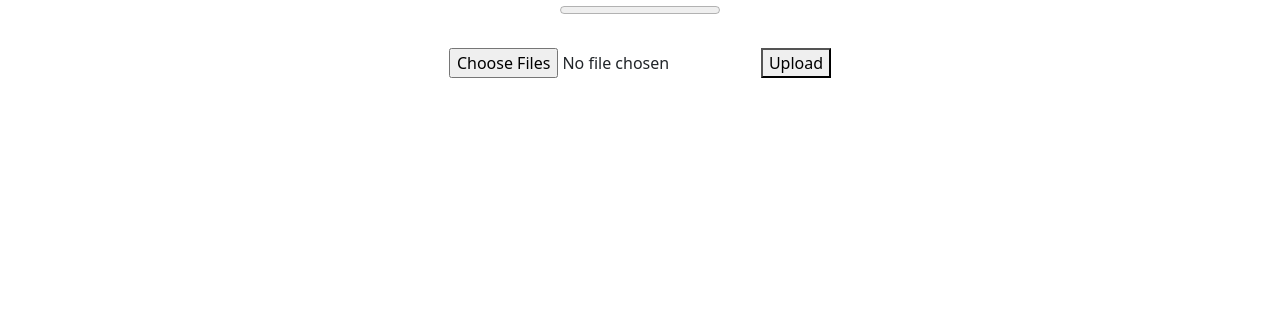
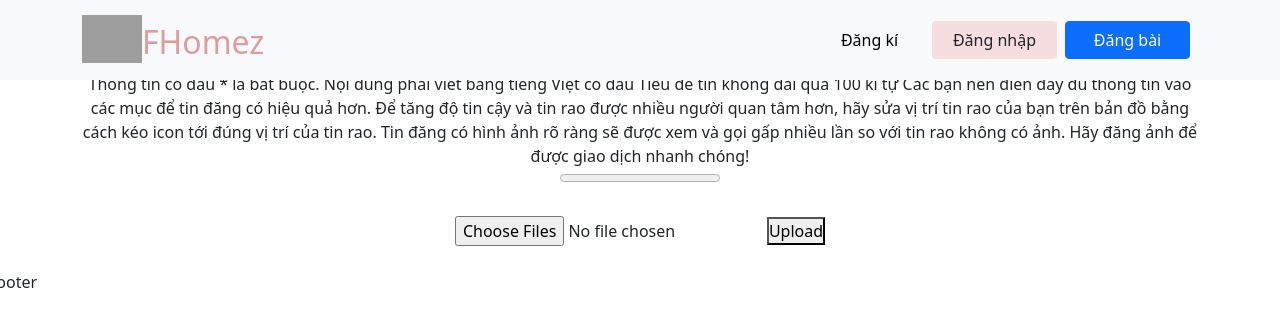
Before and after one commit to NamNgo-2810/FHomez, a React (Create React App) app in the folder frontend/: page /upload in a window 1280 px wide. Shown: the top 326 px of the page. Built offline with nearby package versions, Linux system fonts and the light colour scheme; grey boxes are pictures that could not be loaded.

Commit message:
fix screen have space

```diff
--- a/frontend/src/App.css
+++ b/frontend/src/App.css
@@ -1,3 +1,9 @@
+* {
+  margin: 0;
+  padding: 0;
+  box-sizing: border-box;
+}
+
 .App {
   text-align: center;
 }
--- a/frontend/src/App.js
+++ b/frontend/src/App.js
@@ -7,6 +7,8 @@ import UploadForm from "./components/UploadForm/UploadForm";
 import Chat from "./components/Chat/Chat";
 import { useMemo, useState } from "react";
 import AuthContext from "./contexts/AuthContext";
+import Header from "./components/Header/Header";
+import Footer from "./components/Footer/Footer";
 
 function App() {
   const [currentUser, setCurrentUser] = useState(null);
@@ -24,6 +26,7 @@ function App() {
     <AuthContext.Provider value={authCtxValue}>
       <div className="App">
         <BrowserRouter>
+          <Header></Header>
           <Routes>
             <Route index element={<Home />} />
             <Route path="signup" element={<Register />}>
@@ -34,6 +37,7 @@ function App() {
             <Route path="upload" element={<UploadForm />} />
             <Route path="chat" element={<Chat />} />
           </Routes>
+          <Footer></Footer>
         </BrowserRouter>
       </div>
     </AuthContext.Provider>
--- a/frontend/src/components/Banner/Banner.css
+++ b/frontend/src/components/Banner/Banner.css
@@ -7,7 +7,6 @@
     .banner_container {
         height: calc(100vh - 87.5px);
         padding: 0px;
-        margin: -12px;
         background-color: #f6dddf;
         justify-content: center;
         display: flex;
@@ -16,17 +15,9 @@
     }
 }
 
-/* .banner_container {
-    padding: 15px 0;
-    background-color: #f6dddf;
-    display: flex;
-    flex-direction: column;
-} */
 
 .banner_container .banner_illustration {
-    /* align-items: flex-start; */
     width: 40%;
-
 }
 
 .banner_container .banner_illustration .banner_img {
@@ -40,8 +31,6 @@
     text-align: left;
     margin-top: 12%;
     color: #687a80;
-    /* padding-right: 10px;
-    margin-right: 10px; */
 }
 
 .banner_container .banner_introduction .banner_intro_title {
@@ -69,7 +58,6 @@
     margin-top: 15px;
     font-size: 1.2rem;
     padding: 7px 15px;
-
     background-color: #f6dddf;
     color: #687a80;
     font-weight: 400;
--- a/frontend/src/components/Banner/Banner.jsx
+++ b/frontend/src/components/Banner/Banner.jsx
@@ -2,10 +2,9 @@ import React from 'react'
 import bannerImg from "./bannerimg.jpg"
 import "./Banner.css"
 
-// style={{ backgroundColor: '#f6dddf', padding: '15px', display:'flex', flexDirection:'column'}}
 function Banner() {
   return (
-    <div className="rowBanner">
+    <div className="rowBanner row">
       <div className="banner_container">
         <div className="banner_illustration">
           <img className="banner_img" src={bannerImg} alt="SampleRoom" ></img>
--- a/frontend/src/components/Header/Header.jsx
+++ b/frontend/src/components/Header/Header.jsx
@@ -1,13 +1,18 @@
-import React from "react";
+import React, { useState } from "react";
 import { Link } from "react-router-dom";
+import Login from "../Login/Login";
+import Register from "../Register/Register";
 // import styles from "./Header.module.scss";
 
 function Header() {
+  const [registerShow,setRegisterShow] = useState(false)
+  const [loginShow,setLoginShow] = useState(false)
+
   return (
     // navbar-expand-sm -> Các phần tử hiện thị theo chiều ngang ở màn hình > sm và theo chiều dọc ở màn hình sm
 
-    <div style={{ padding: "0px 32px",height:'80px',position:'fixed',top:'0'}} className="row container-fluid navbar navbar-expand-sm navbar-light bg-light">
-      <div  className="container">
+    <div style={{ height:'80px',position:'fixed',top:'0',zIndex:999}} className="container-fluid navbar navbar-expand-sm navbar-light bg-light">
+      <div className="container">
         <Link
           className="navbar-brand fs-2 fw-normal"
           to="/"
@@ -34,25 +39,24 @@ function Header() {
           <span className="navbar-toggler-icon"></span>
         </button>
         <div className="collapse navbar-collapse" id="navbarMobile">
-          <ul className="navbar-nav mr-auto w-100 flex-row justify-content-end">
+          <ul className="navbar-nav mr-auto w-100 flex-row justify-content-end align-items-center">
             <li className="nav-item active">
-              <Link className="nav-link" to="/signup">
-                <button style={{width: '125px'}} className="btn btn-light btn-block">Đăng kí</button>
-              </Link>
+                <button style={{width: '125px'}} className="btn btn-light btn-block" onClick={() => setRegisterShow(true)}>Đăng kí</button>
             </li>
             <li className="nav-item">
-              <Link className="nav-link" to="/login">
-                <button style={{width: '125px',backgroundColor:'#f6dddf'}} className="btn btn-block">Đăng nhập</button>
-              </Link>
+                <button style={{width: '125px',backgroundColor:'#f6dddf'}} className="btn btn-block"
+                onClick={() => setLoginShow(true)}>Đăng nhập</button>
             </li>
             <li className="nav-item">
-              <Link className="nav-link" to="/login">
+              <Link className="nav-link" to="/upload">
                 <button style={{width: '125px'}} className="btn btn-primary btn-block">Đăng bài</button>
               </Link>
             </li>
           </ul>
         </div>
       </div>
+      <Register show={registerShow} setShow={setRegisterShow}></Register>
+      <Login show={loginShow} setShow={setLoginShow}></Login>
     </div>
   );
 }
--- a/frontend/src/components/Login/Login.jsx
+++ b/frontend/src/components/Login/Login.jsx
@@ -1,4 +1,4 @@
-import React, { useState } from "react";
+import React from "react";
 import { useForm } from "react-hook-form";
 import { yupResolver } from "@hookform/resolvers/yup";
 import * as yup from "yup";
@@ -19,13 +19,8 @@ const validationSchema = yup.object().shape({
   password: yup.string().required("Mật khẩu không được để trống"),
 });
 
-function Login() {
-  // Declare state
-  const [show, setShow] = useState(true);
-  const handleClose = () => setShow(false);
+function Login({show,setShow}) {
 
-  // Make a button to show modal login
-  // const handleShow = () => setShow(true);
 
   // react-hook-form
   const {
@@ -37,7 +32,7 @@ function Login() {
 
   return (
     <>
-      <Modal show={show} onHide={handleClose} className={styles.modal}>
+      <Modal show={show} onHide={() => setShow(false)} className={styles.modal}>
         <Modal.Header closeButton>
           <Modal.Title>Đăng nhập</Modal.Title>
         </Modal.Header>
--- a/frontend/src/components/Register/Register.jsx
+++ b/frontend/src/components/Register/Register.jsx
@@ -33,14 +33,11 @@ const validationSchema = yup.object().shape({
 });
 
 
-function Register() {
+function Register({show,setShow}) {
   // Declare state
-  const [show, setShow] = useState(true);
   const [showPass1, setShowPass1] = useState(false);
   const [showPass2, setShowPass2] = useState(false);
 
-  // Make a button to show modal login
-  // const handleShow = () => setShow(true);
 
   // react-hook-form
   const {
--- a/frontend/src/components/UploadForm/UploadForm.jsx
+++ b/frontend/src/components/UploadForm/UploadForm.jsx
@@ -15,7 +15,7 @@ const UploadForm = () => {
   };
 
   const handleUpload = () => {
-        if(images.length !== 0) {
+    if (images.length !== 0) {
       const promises = [];
       images.forEach((image) => {
         const uploadTask = storage.ref(`images/${image.name}`).put(image);
@@ -46,16 +46,43 @@ const UploadForm = () => {
       Promise.all(promises)
         .then(() => alert("All images uploaded"))
         .catch((err) => console.log(err));
-        }else {
-            alert("Pls choose at least 1 image")
+    } else {
+      alert("Pls choose at least 1 image");
     }
   };
 
-    console.log("images: ", images);
-    console.log("urls", urls);
 
   return (
-        <div>
+    <>
+      <div className="container mt-300">
+        <form>
+          <div class="row align-items-start">
+            <div class="col">One of three columns</div>
+            <div class="col">One of three columns</div>
+            <div class="col">One of three columns</div>
+          </div>
+          <div class="row align-items-center">
+            <div class="col">One of three columns</div>
+            <div class="col">One of three columns</div>
+            <div class="col">One of three columns</div>
+          </div>
+          <div class="row align-items-end">
+            <div class="col">One of three columns</div>
+            <div class="col">One of three columns</div>
+            <div class="col">One of three columns</div>
+          </div>
+        </form>
+
+        <div className="instruction">
+          Thông tin có dấu * là bắt buộc. Nội dung phải viết bằng tiếng Việt có
+          dấu Tiêu đề tin không dài quá 100 kí tự Các bạn nên điền đầy đủ thông
+          tin vào các mục để tin đăng có hiệu quả hơn. Để tăng độ tin cậy và tin
+          rao được nhiều người quan tâm hơn, hãy sửa vị trí tin rao của bạn trên
+          bản đồ bằng cách kéo icon tới đúng vị trí của tin rao. Tin đăng có
+          hình ảnh rõ ràng sẽ được xem và gọi gấp nhiều lần so với tin rao không
+          có ảnh. Hãy đăng ảnh để được giao dịch nhanh chóng!
+        </div>
+      </div>
       <progress value={progress} max="100" />
       <br />
       <br />
@@ -71,7 +98,7 @@ const UploadForm = () => {
           alt="avatar"
         />
       ))}
-        </div>
+    </>
   );
 };
 
--- a/frontend/src/containers/Home.jsx
+++ b/frontend/src/containers/Home.jsx
@@ -1,20 +1,16 @@
 import React from 'react'
-import Header from '../components/Header/Header'
 import Banner from '../components/Banner/Banner'
-import Footer from '../components/Footer/Footer'
 import Search from '../components/Search/Search'
 import ProductList from './ProductList'
 
 function Home() {
   return (
-    <div className="container-fluid">
-        <Header></Header>
+    <div className="col">
         <Banner></Banner>
         <div className="row">
             <Search></Search>
             <ProductList></ProductList>
         </div>
-        <Footer></Footer>
     </div>
   )
 }
--- a/frontend/src/containers/ProductList.jsx
+++ b/frontend/src/containers/ProductList.jsx
@@ -35,7 +35,7 @@ function ProductList() {
         </Card.Body>
       </Card> :
       products &&
-        products.map((product) => (
+        products.map((product,i) => (
           <ProductItem
             key={product.id}
             id={product.id}
--- a/frontend/src/index.css
+++ b/frontend/src/index.css
@@ -1,3 +1,4 @@
+
 body {
   margin: 0;
   font-family: -apple-system, BlinkMacSystemFont, 'Segoe UI', 'Roboto', 'Oxygen',
```
Lines whose indentation alone changed are shown as unchanged.
